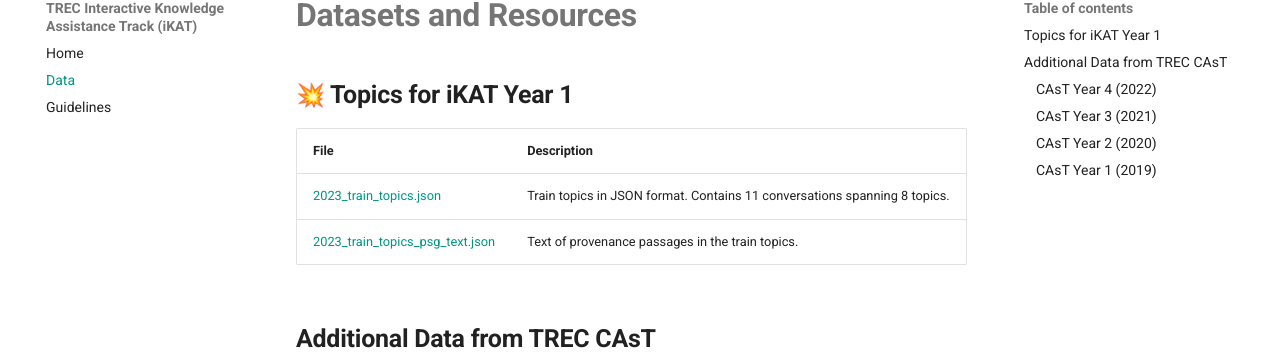
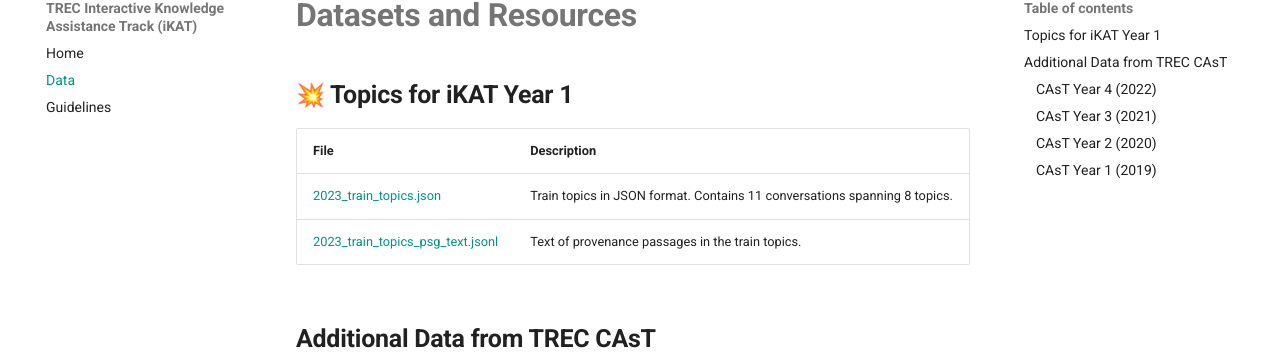
Before and after one commit to shubham526/trec-ikat-website, an MkDocs documentation site: the page built from docs/data.md, in a window 1280 px wide and 900 px high. Shown: the part 103-457 px from the top of the window. Built offline with MkDocs 1.6.1 and Material for MkDocs 9.7.7, drawn with Linux system fonts in a browser that asks for light colours; emoji names are drawn with the system emoji font.

Commit message:
Updated links to data.

```diff
--- a/docs/data.md
+++ b/docs/data.md
@@ -4,8 +4,8 @@
 
 |    File      |      Description      |
 |:------------|:---------------------|
-| 	[2023_train_topics.json](https://drive.google.com/file/d/1_mWmmxlkdwBlUd2Xuj8iDHm5K33nhOz7/view?usp=sharing)       |       Train topics in JSON format. Contains 11 conversations spanning 8 topics.             |
-| 	[2023_train_topics_psg_text.json](https://drive.google.com/file/d/1_XqtdjyZmaLUuORx_qKjyvjJqRzyiC5h/view?usp=sharing)       |       Text of provenance passages in the train topics.             |
+| 	[2023_train_topics.json](https://gla-my.sharepoint.com/:u:/g/personal/shubham_chatterjee_glasgow_ac_uk/EVNNL0Pyi3hDmoJsGQMnwL8B7Z2v1jvbmCAtlvx3z74lEQ?e=cAj7qQ)       |       Train topics in JSON format. Contains 11 conversations spanning 8 topics.             |
+| 	[2023_train_topics_psg_text.jsonl](https://gla-my.sharepoint.com/:u:/g/personal/shubham_chatterjee_glasgow_ac_uk/EbUkpRSgi15KmmXEOimYNSgBB5SnFbY5m28FIRF_mwtUIg?e=c3deq1)       |       Text of provenance passages in the train topics.             |
 
 
 
```
